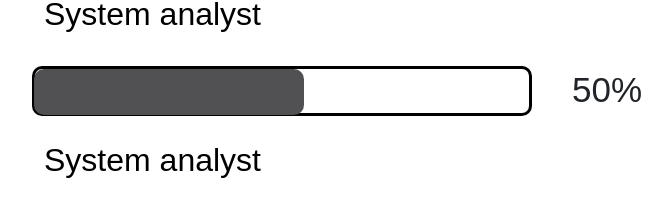
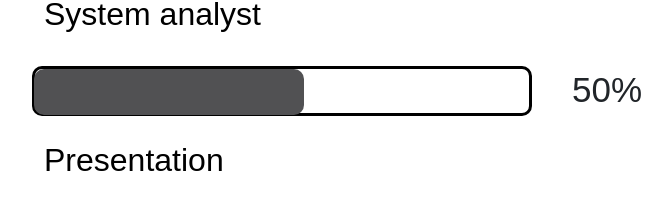
Before and after one commit to Tharadolnut/Internship, a plain HTML site: page Skills.html in a window 1280 px wide. Shown: the part 1124-1333 px from the top of the page, without its empty margins (50-722 px from the left). Drawn offline with nearby package versions, Linux system fonts and the light colour scheme.

Commit message:
Update Skills.html

```diff
--- a/Skills.html
+++ b/Skills.html
@@ -98,7 +98,7 @@
         <div class="range-skills">50%</div>
 
         <div class="col d-flex align-items-start">
-          <h5 class="fs-2 text-body-emphasis">System analyst</h5>
+          <h5 class="fs-2 text-body-emphasis">Presentation</h5>
         </div>
         <div class="box-skills">
           <div class="Presentation-skills"></div>
```
